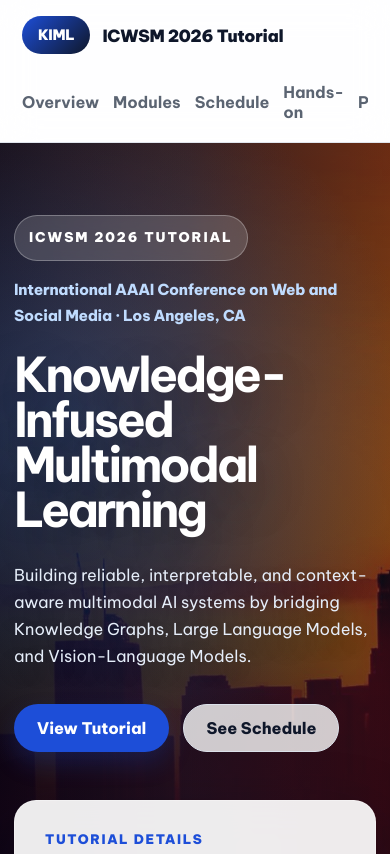
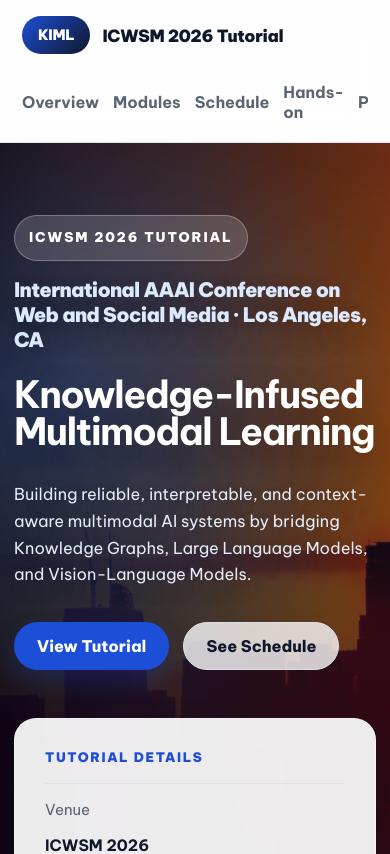
Before and after one commit to SWAN-AI/ICWSM_Tutorial, a React (Create React App) app: page / in a window 390 px wide. Shown: the top 854 px of the page. Built offline with nearby package versions, Linux system fonts and the light colour scheme.

Commit message:
fix font

```diff
--- a/src/App.css
+++ b/src/App.css
@@ -647,20 +647,21 @@
 }
 
 .conference-line {
-  margin: 0 0 22px;
-  color: #bfdbfe;
-  font-size: 1.22rem;
-  font-weight: 800;
-  letter-spacing: -0.015em;
+  margin: 0 0 24px;
+  color: #dbeafe;
+  font-size: clamp(1.55rem, 2.4vw, 2.15rem);
+  font-weight: 900;
+  line-height: 1.25;
+  letter-spacing: -0.035em;
+  text-shadow: 0 12px 32px rgba(0, 0, 0, 0.32);
 }
-
 .hero-with-bg h1 {
-  max-width: 860px;
+  max-width: 780px;
   margin: 0;
   color: #ffffff;
-  font-size: clamp(3.8rem, 8vw, 7rem);
-  line-height: 0.94;
-  letter-spacing: -0.08em;
+  font-size: clamp(2.9rem, 6vw, 5.2rem);
+  line-height: 1;
+  letter-spacing: -0.055em;
   text-shadow: 0 18px 48px rgba(0, 0, 0, 0.36);
 }
 
@@ -729,8 +730,8 @@
   }
 
   .hero-with-bg h1 {
-    font-size: 3rem;
-    letter-spacing: -0.06em;
+    font-size: 2.35rem;
+    letter-spacing: -0.04em;
   }
 
   .hero-with-bg .hero-subtitle {
@@ -743,7 +744,7 @@
   }
 
   .conference-line {
-    font-size: 0.95rem;
+    font-size: 1.25rem;
   }
 
   .brand {
```
